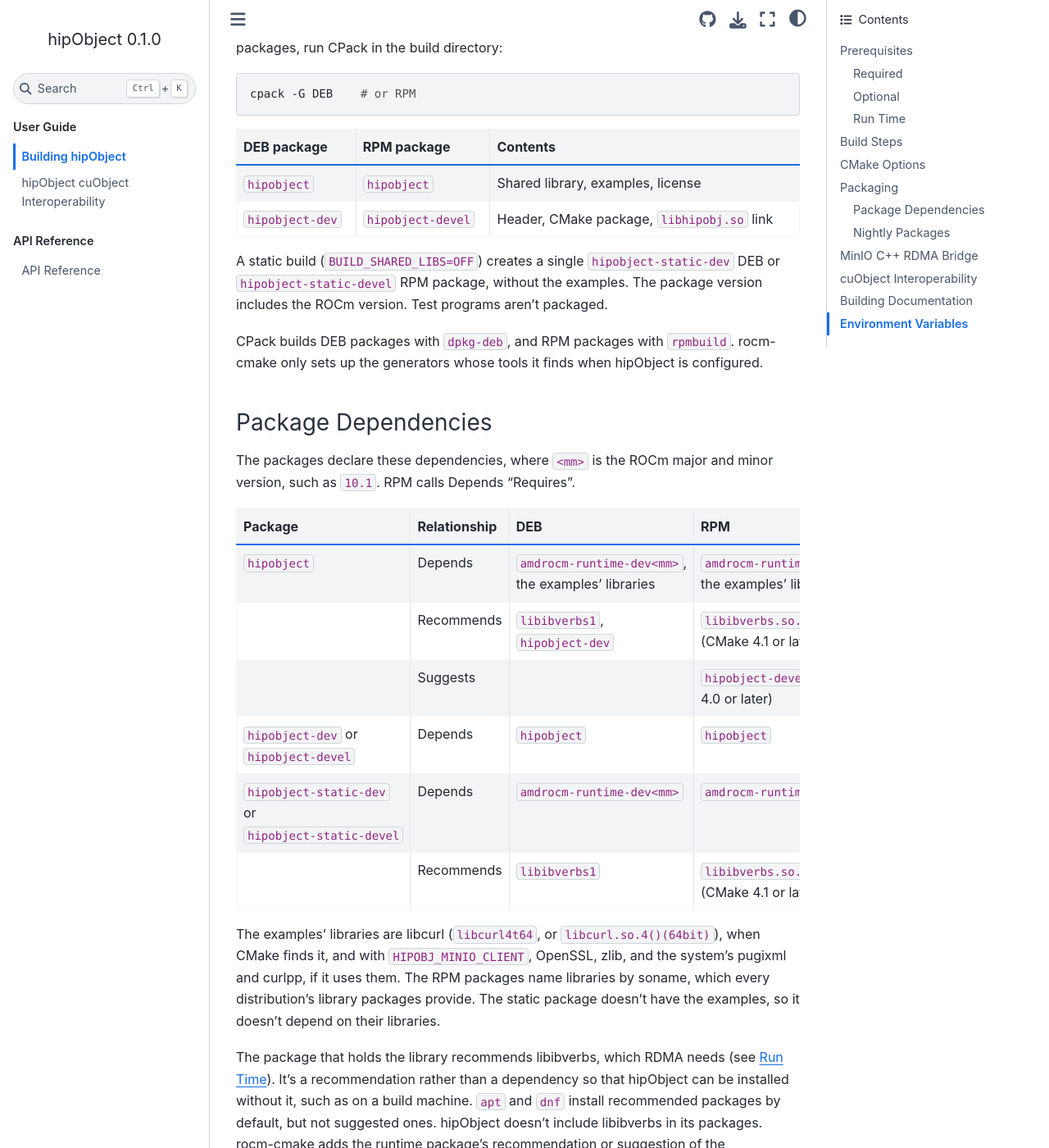
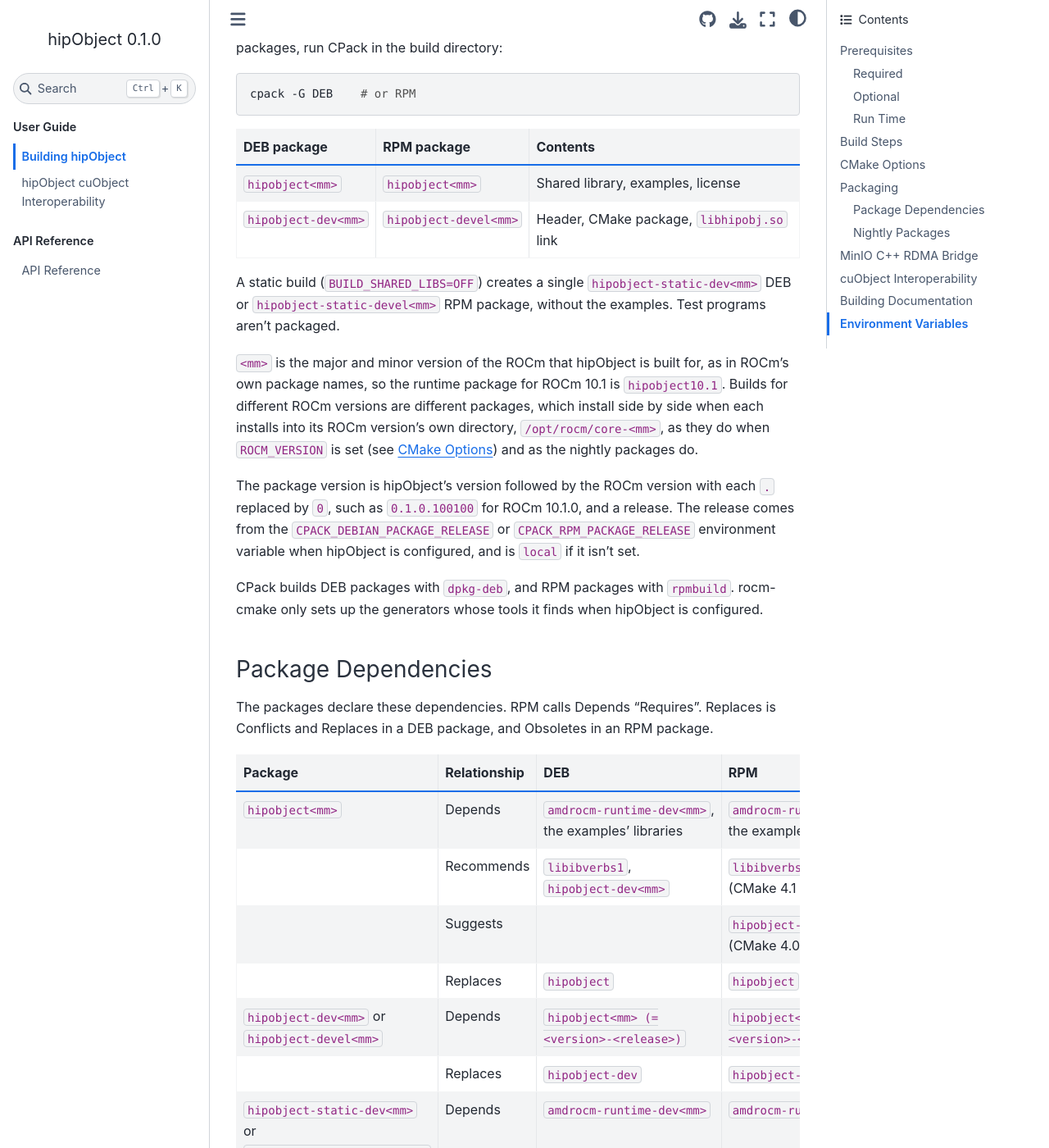
Before and after one commit to ROCm/hipObject, a Sphinx documentation site: the page built from docs/building.rst, in a window 1280 px wide and 1400 px high, scrolled down 3260 px. Shown: the whole window at 82% size. Built offline with Sphinx 7.4.7 and the Sphinx Book theme 1.1.4, drawn with Linux system fonts in a browser that asks for light colours; some of the changed text lies outside the part shown.

Commit message:
Name the packages for their ROCm version
The packages for each ROCm version had the same names, hipobject and
hipobject-dev (RPM hipobject-devel), so they couldn't be installed
together, even though each installs into its own ROCm version's
directory. A package manager compared their versions, and the ROCm
part of the version made the 10.1 build (0.1.0.100100) sort below the
7.14 build (0.1.0.701401). The development package depended on
hipobject (>= <version>), without the release, so another build's
runtime package satisfied it, even one for another ROCm version.

The package names now end with the ROCm major and minor version, as
ROCm's own packages do: hipobject<mm> and hipobject-dev<mm> (RPM
hipobject-devel<mm>), or hipobject-static-dev<mm> (RPM
hipobject-static-devel<mm>) for a static build. rocm_create_package()
is given the name hipObject<mm>, since it names the runtime package
and the development package's dependency after it, and the license
moves to share/doc/hipobject<mm>.

The development package also depends on the runtime package with its
exact version and release, so the header and library come from the
same build. When CPACK_DEBIAN_PACKAGE_RELEASE or
CPACK_RPM_PACKAGE_RELEASE isn't set, it's set to "local" when
hipObject is configured, so the release is known there.

Each package conflicts with and replaces (RPM: obsoletes) the package
it was named before, so installing it removes the old one.

The package test checks the names, the license's path, the
replacement of the old names, and the exact dependency.
docs/building.rst describes the names, versions, and releases, and
the nightly's release notes show the new names.

Co-authored-by: Claude <noreply@anthropic.com>

```diff
--- a/docs/building.rst
+++ b/docs/building.rst
@@ -145,19 +145,35 @@ build DEB or RPM packages, run CPack in the build directory:
 
    cpack -G DEB    # or RPM
 
-=================== ===================== ==============================
-DEB package         RPM package           Contents
-=================== ===================== ==============================
-``hipobject``       ``hipobject``         Shared library, examples,
-                                          license
-``hipobject-dev``   ``hipobject-devel``   Header, CMake package,
-                                          ``libhipobj.so`` link
-=================== ===================== ==============================
+========================= ========================= ==========================
+DEB package               RPM package               Contents
+========================= ========================= ==========================
+``hipobject<mm>``         ``hipobject<mm>``         Shared library, examples,
+                                                    license
+``hipobject-dev<mm>``     ``hipobject-devel<mm>``   Header, CMake package,
+                                                    ``libhipobj.so`` link
+========================= ========================= ==========================
 
 A static build (``BUILD_SHARED_LIBS=OFF``) creates a single
-``hipobject-static-dev`` DEB or ``hipobject-static-devel`` RPM
-package, without the examples. The package version includes
-the ROCm version. Test programs aren't packaged.
+``hipobject-static-dev<mm>`` DEB or
+``hipobject-static-devel<mm>`` RPM package, without the
+examples. Test programs aren't packaged.
+
+``<mm>`` is the major and minor version of the ROCm that
+hipObject is built for, as in ROCm's own package names, so the
+runtime package for ROCm 10.1 is ``hipobject10.1``. Builds for
+different ROCm versions are different packages, which install
+side by side when each installs into its ROCm version's own
+directory, ``/opt/rocm/core-<mm>``, as they do when
+``ROCM_VERSION`` is set (see `CMake Options`_) and as the
+nightly packages do.
+
+The package version is hipObject's version followed by the ROCm
+version with each ``.`` replaced by ``0``, such as
+``0.1.0.100100`` for ROCm 10.1.0, and a release. The release
+comes from the ``CPACK_DEBIAN_PACKAGE_RELEASE`` or
+``CPACK_RPM_PACKAGE_RELEASE`` environment variable when
+hipObject is configured, and is ``local`` if it isn't set.
 
 CPack builds DEB packages with ``dpkg-deb``, and RPM packages
 with ``rpmbuild``. rocm-cmake only sets up the generators whose
@@ -166,9 +182,9 @@ tools it finds when hipObject is configured.
 Package Dependencies
 ^^^^^^^^^^^^^^^^^^^^
 
-The packages declare these dependencies, where ``<mm>`` is the
-ROCm major and minor version, such as ``10.1``. RPM calls
-Depends "Requires".
+The packages declare these dependencies. RPM calls Depends
+"Requires". Replaces is Conflicts and Replaces in a DEB
+package, and Obsoletes in an RPM package.
 
 .. list-table::
    :header-rows: 1
@@ -178,23 +194,32 @@ Depends "Requires".
      - Relationship
      - DEB
      - RPM
-   * - ``hipobject``
+   * - ``hipobject<mm>``
      - Depends
      - ``amdrocm-runtime-dev<mm>``, the examples' libraries
      - ``amdrocm-runtime-devel<mm>``, the examples' libraries
    * -
      - Recommends
-     - ``libibverbs1``, ``hipobject-dev``
+     - ``libibverbs1``, ``hipobject-dev<mm>``
      - ``libibverbs.so.1()(64bit)`` (CMake 4.1 or later)
    * -
      - Suggests
      -
-     - ``hipobject-devel`` (CMake 4.0 or later)
-   * - ``hipobject-dev`` or ``hipobject-devel``
-     - Depends
+     - ``hipobject-devel<mm>`` (CMake 4.0 or later)
+   * -
+     - Replaces
      - ``hipobject``
      - ``hipobject``
-   * - ``hipobject-static-dev`` or ``hipobject-static-devel``
+   * - ``hipobject-dev<mm>`` or ``hipobject-devel<mm>``
+     - Depends
+     - ``hipobject<mm> (= <version>-<release>)``
+     - ``hipobject<mm> = <version>-<release>``
+   * -
+     - Replaces
+     - ``hipobject-dev``
+     - ``hipobject-devel``
+   * - ``hipobject-static-dev<mm>`` or
+       ``hipobject-static-devel<mm>``
      - Depends
      - ``amdrocm-runtime-dev<mm>``
      - ``amdrocm-runtime-devel<mm>``
@@ -202,6 +227,16 @@ Depends "Requires".
      - Recommends
      - ``libibverbs1``
      - ``libibverbs.so.1()(64bit)`` (CMake 4.1 or later)
+   * -
+     - Replaces
+     - ``hipobject-static-dev``
+     - ``hipobject-static-devel``
+
+The development package depends on the runtime package with its
+own version and release, so the header and the library always
+come from the same build. Each package replaces the package it
+was named before it had the ROCm version, which only nightly
+packages had, so installing it removes that package.
 
 The examples' libraries are libcurl (``libcurl4t64``, or
 ``libcurl.so.4()(64bit)``), when CMake finds it, and with
@@ -246,10 +281,12 @@ that it changes, and published as the `nightly prerelease
 <https://github.com/ROCm/hipObject/releases/tag/nightly>`_,
 which each new build replaces. There are packages for Ubuntu
 24.04 and 26.04, built for ROCm 10.1.0 and 7.14.1. They
-install into ``/opt/rocm/core-<major>.<minor>``, and their
-release is ``0.<commit time>.g<commit>~<Ubuntu release>``, so
-a newer nightly upgrades an older one. The nightly packages
-are for testing, and aren't a supported release.
+install into ``/opt/rocm/core-<major>.<minor>``, so the
+packages for both ROCm versions can be installed together, and
+their release is
+``0.<commit time>.g<commit>~<Ubuntu release>``, so a newer
+nightly upgrades an older one. The nightly packages are for
+testing, and aren't a supported release.
 
 MinIO C++ RDMA Bridge
 ---------------------
```
Also changed, not shown: CHANGELOG.md (+16 -8 lines), 3 other files.
